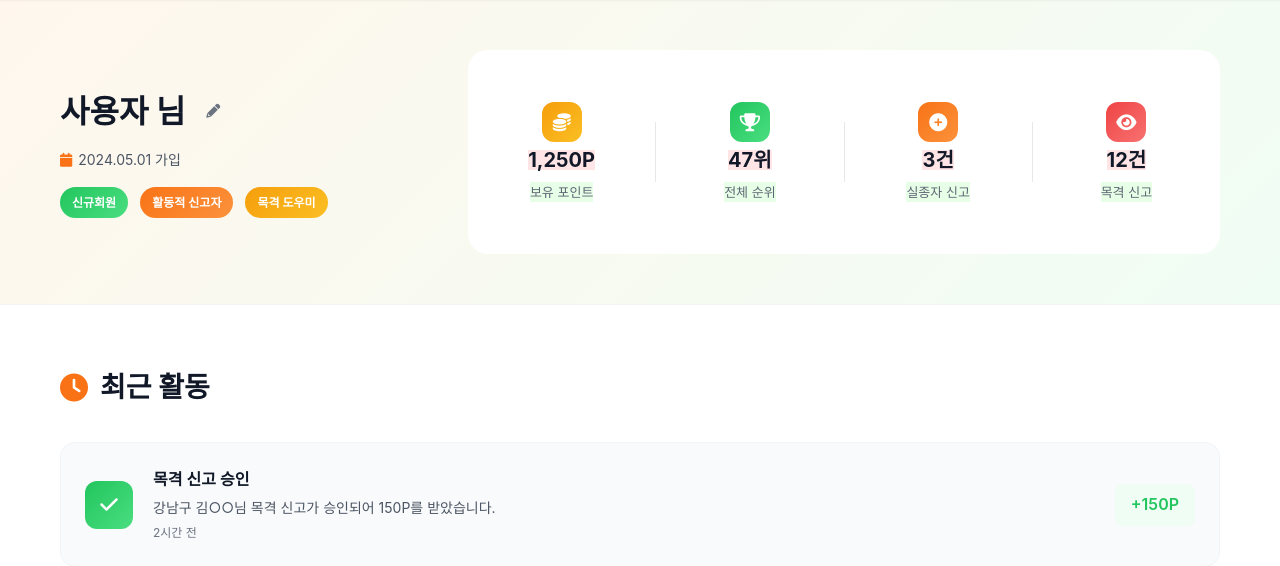
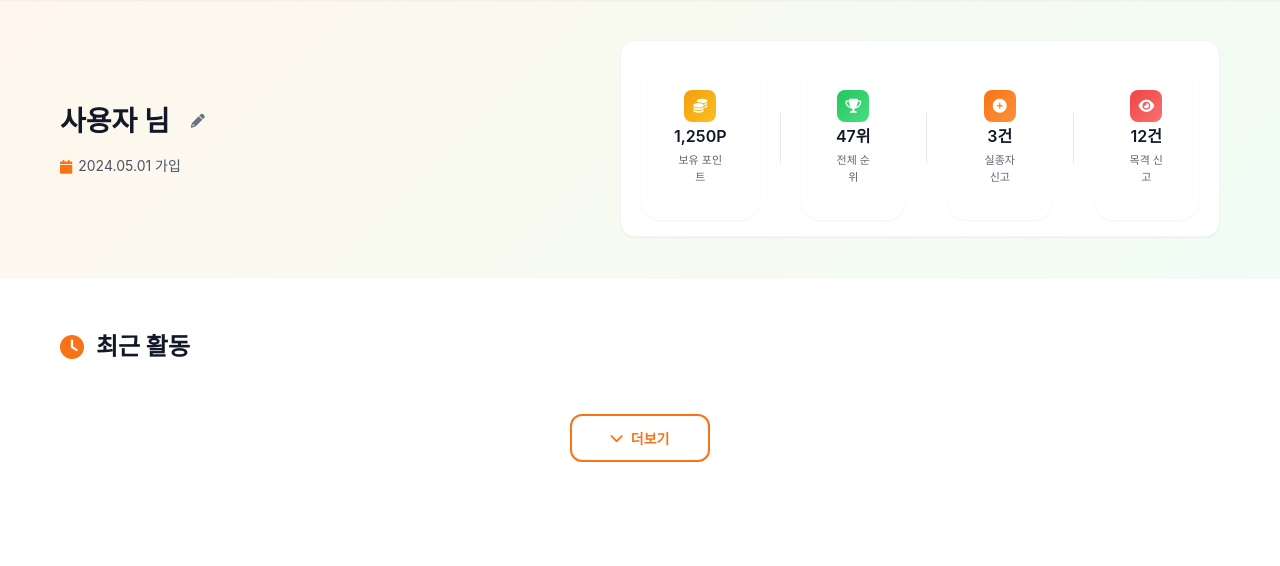
Before and after one commit to ANGIBU/songil, a Flask app: page /mypage in a window 1280 px wide. Shown: the part 75-641 px from the top of the page. Run offline with Flask 3, Linux system fonts and the light colour scheme; some libraries are stand-ins or nearby versions.

Commit message:
안기부 |  커밋된 시간: 2025-06-30 00:24:29

```diff
--- a/static/css/user.css
+++ b/static/css/user.css
@@ -141,7 +141,7 @@
 
 /* ===== 마이페이지 헤더 ===== */
 .mypage-header {
-    padding: 50px 0;
+    padding: 40px 0;
     background: linear-gradient(135deg, var(--primary-orange-bg) 0%, var(--secondary-green-bg) 100%);
     border-bottom: 1px solid var(--gray-100);
 }
@@ -155,7 +155,7 @@
 
 .user-profile {
     display: flex;
-    gap: 24px;
+    gap: 20px;
     align-items: center;
 }
 
@@ -172,7 +172,7 @@
 }
 
 .username {
-    font-size: 32px;
+    font-size: 28px;
     font-weight: 700;
     color: var(--gray-900);
     margin: 0;
@@ -201,7 +201,7 @@
 .user-meta {
     display: flex;
     gap: 20px;
-    margin-bottom: 16px;
+    margin-bottom: 0;
 }
 
 .user-meta span {
@@ -216,123 +216,47 @@
     color: var(--primary-orange);
 }
 
-.user-badges {
-    display: flex;
-    gap: 12px;
-    flex-wrap: wrap;
-}
-
-.badge {
-    padding: 6px 12px;
-    border-radius: 20px;
-    font-size: 12px;
-    font-weight: 600;
-    color: white;
-}
-
-.badge.new-member {
-    background: linear-gradient(135deg, var(--secondary-green) 0%, var(--secondary-green-light) 100%);
-}
-
-.badge.active-reporter {
-    background: linear-gradient(135deg, var(--primary-orange) 0%, var(--primary-orange-light) 100%);
-}
-
-.badge.witness-helper {
-    background: linear-gradient(135deg, var(--warning-amber) 0%, var(--warning-amber-light) 100%);
-}
-
-/* ===== Shadow 완전 제거 규칙 (마이페이지만) ===== */
-.mypage-header *,
-.user-dashboard *,
-.dashboard-stats-simple *,
-.stat-item,
-.stat-item *,
-.stat-number,
-.stat-label,
-div.stat-number,
-div.stat-label {
-    box-shadow: none !important;
-    filter: none !important;
-    text-shadow: none !important;
-    border: none !important;
-    outline: none !important;
-    -webkit-box-shadow: none !important;
-    -moz-box-shadow: none !important;
-    -webkit-filter: none !important;
-    -moz-filter: none !important;
-    -webkit-text-shadow: none !important;
-    -moz-text-shadow: none !important;
-}
-
-.stat-item:hover,
-.stat-item:focus,
-.stat-item:active,
-.stat-number:hover,
-.stat-number:focus,
-.stat-number:active,
-.stat-label:hover,
-.stat-label:focus,
-.stat-label:active {
-    box-shadow: none !important;
-    filter: none !important;
-    text-shadow: none !important;
-    border: none !important;
-    outline: none !important;
-    transform: none !important;
-    transition: none !important;
-    -webkit-box-shadow: none !important;
-    -moz-box-shadow: none !important;
-}
-
-/* 디버깅용 - 임시 배경색 */
-.stat-number {
-    background: rgba(255, 0, 0, 0.1) !important;
-}
-
-.stat-label {
-    background: rgba(0, 255, 0, 0.1) !important;
-}
-
-/* ===== 간소화된 대시보드 통계 ===== */
-.dashboard-stats-simple {
+/* ===== 컴팩트한 대시보드 통계 ===== */
+.dashboard-stats-compact {
     display: flex;
     justify-content: space-between;
     align-items: center;
     background: white;
-    border-radius: var(--radius-xl);
-    padding: 20px 24px;
-    box-shadow: var(--shadow-md);
+    border-radius: var(--radius-lg);
+    padding: 16px 20px;
+    box-shadow: var(--shadow-sm);
     border: 1px solid var(--gray-100);
-    gap: 24px;
-    min-height: 100px;
+    gap: 20px;
+    min-height: 80px;
+    max-width: 600px;
+    margin-left: auto;
 }
 
 .stat-item {
     display: flex;
     flex-direction: column;
     align-items: center;
-    gap: 8px;
+    gap: 6px;
     flex: 1;
     text-align: center;
 }
 
 .stat-divider {
     width: 1px;
-    height: 60px;
+    height: 50px;
     border: none;
     background-color: var(--gray-200);
     margin: 0;
 }
 
 .stat-icon {
-    width: 40px;
-    height: 40px;
-    border-radius: var(--radius-md);
+    width: 32px;
+    height: 32px;
+    border-radius: var(--radius-sm);
     display: flex;
     align-items: center;
     justify-content: center;
-    font-size: 18px;
+    font-size: 14px;
     color: white;
     flex-shrink: 0;
 }
@@ -353,29 +277,38 @@
     background: linear-gradient(135deg, var(--danger-red) 0%, var(--danger-red-light) 100%);
 }
 
+/* 색 강조 효과 완전 제거 */
 .stat-number {
-    font-size: 20px;
-    font-weight: 700;
+    font-size: 16px;
+    font-weight: 600;
     color: var(--gray-900);
     line-height: 1;
-    margin-bottom: 4px;
+    margin-bottom: 2px;
+    background: none !important;
+    box-shadow: none !important;
+    text-shadow: none !important;
+    filter: none !important;
 }
 
 .stat-label {
-    font-size: 13px;
+    font-size: 11px;
     color: var(--gray-600);
+    background: none !important;
+    box-shadow: none !important;
+    text-shadow: none !important;
+    filter: none !important;
 }
 
 /* ===== 최근 활동 섹션 ===== */
 .recent-activity {
-    padding: 60px 0;
+    padding: 50px 0;
     background: white;
 }
 
 .recent-activity h2 {
-    font-size: 28px;
+    font-size: 24px;
     color: var(--gray-900);
-    margin-bottom: 32px;
+    margin-bottom: 24px;
     display: flex;
     align-items: center;
     gap: 12px;
@@ -388,17 +321,17 @@
 .activity-summary {
     display: flex;
     flex-direction: column;
-    gap: 20px;
-    margin-bottom: 32px;
+    gap: 16px;
+    margin-bottom: 24px;
 }
 
 .activity-item {
     display: flex;
     align-items: center;
-    gap: 20px;
-    padding: 24px;
+    gap: 16px;
+    padding: 20px;
     background: var(--gray-50);
-    border-radius: var(--radius-lg);
+    border-radius: var(--radius-md);
     border: 1px solid var(--gray-100);
     transition: var(--transition-base);
 }
@@ -406,17 +339,17 @@
 .activity-item:hover {
     background: white;
     box-shadow: var(--shadow-md);
-    transform: translateY(-2px);
+    transform: translateY(-1px);
 }
 
 .activity-icon {
-    width: 48px;
-    height: 48px;
-    border-radius: var(--radius-md);
+    width: 40px;
+    height: 40px;
+    border-radius: var(--radius-sm);
     display: flex;
     align-items: center;
     justify-content: center;
-    font-size: 20px;
+    font-size: 16px;
     color: white;
     flex-shrink: 0;
 }
@@ -438,28 +371,29 @@
 }
 
 .activity-title {
-    font-size: 16px;
+    font-size: 14px;
     font-weight: 600;
     color: var(--gray-900);
     margin-bottom: 4px;
 }
 
 .activity-description {
-    font-size: 14px;
+    font-size: 13px;
     color: var(--gray-600);
     margin-bottom: 4px;
 }
 
 .activity-time {
-    font-size: 12px;
+    font-size: 11px;
     color: var(--gray-500);
 }
 
 .activity-points {
-    font-size: 16px;
+    font-size: 14px;
     font-weight: 600;
-    padding: 8px 16px;
+    padding: 6px 12px;
     border-radius: var(--radius-sm);
+    white-space: nowrap;
 }
 
 .activity-points.positive {
@@ -473,15 +407,36 @@
 }
 
 .activity-status {
-    font-size: 14px;
+    font-size: 12px;
     font-weight: 600;
-    padding: 6px 12px;
+    padding: 5px 10px;
     border-radius: var(--radius-sm);
+    white-space: nowrap;
 }
 
 .activity-status.pending {
     color: var(--warning-amber);
     background: var(--warning-amber-bg);
+}
+
+/* ===== 더보기 버튼 컨테이너 ===== */
+.load-more-container {
+    text-align: center;
+    margin-top: 20px;
+}
+
+.load-more-btn {
+    min-width: 140px;
+}
+
+.load-more-btn:disabled {
+    opacity: 0.6;
+    cursor: not-allowed;
+}
+
+.load-more-btn:disabled:hover {
+    transform: none;
+    box-shadow: none;
 }
 
 /* ===== 프로필 수정 모달 ===== */
--- a/static/js/mypage.js
+++ b/static/js/mypage.js
@@ -13,7 +13,6 @@
         points: 1250,
         rank: 47,
         joinDate: '2024.05.01',
-        badges: ['신규회원', '활동적 신고자', '목격 도우미'],
         stats: {
             reports: 3,
             witnesses: 12,
@@ -25,6 +24,9 @@
         }
     },
     activityHistory: [],
+    displayedActivities: [],
+    currentActivityPage: 0,
+    activitiesPerPage: 5,
     isLoading: false,
     errors: {}
 };
@@ -56,8 +58,9 @@
                 phone: '010-1234-5678'
             };
 
-            // 활동 내역 로드
+            // 활동 내역 로드 (12개 샘플 데이터)
             mypageState.activityHistory = getDummyActivityData();
+            loadInitialActivities();
 
             mypageState.isLoading = false;
             updateLoadingState();
@@ -71,7 +74,7 @@
     }
 }
 
-// 더미 활동 데이터
+// 12개 샘플 활동 데이터
 function getDummyActivityData() {
     return [
         {
@@ -100,8 +103,136 @@
             points: -500,
             timestamp: new Date(Date.now() - 24 * 60 * 60 * 1000).toISOString(),
             status: 'completed'
+        },
+        {
+            id: 4,
+            type: 'missing_report',
+            title: '실종자 신고 접수',
+            description: '마포구 실종자 신고가 접수되어 처리 중입니다.',
+            points: 0,
+            timestamp: new Date(Date.now() - 2 * 24 * 60 * 60 * 1000).toISOString(),
+            status: 'pending'
+        },
+        {
+            id: 5,
+            type: 'witness_approved',
+            title: '목격 신고 승인',
+            description: '용산구 이○○님 목격 신고가 승인되어 120P를 받았습니다.',
+            points: 120,
+            timestamp: new Date(Date.now() - 3 * 24 * 60 * 60 * 1000).toISOString(),
+            status: 'completed'
+        },
+        {
+            id: 6,
+            type: 'points_earned',
+            title: '출석 체크 보상',
+            description: '7일 연속 출석으로 보너스 포인트를 받았습니다.',
+            points: 100,
+            timestamp: new Date(Date.now() - 4 * 24 * 60 * 60 * 1000).toISOString(),
+            status: 'completed'
+        },
+        {
+            id: 7,
+            type: 'witness_submitted',
+            title: '목격 신고 제출',
+            description: '송파구 최○○님에 대한 목격 정보를 신고했습니다.',
+            points: 0,
+            timestamp: new Date(Date.now() - 5 * 24 * 60 * 60 * 1000).toISOString(),
+            status: 'approved'
+        },
+        {
+            id: 8,
+            type: 'shop_purchase',
+            title: '포인트샵 구매',
+            description: '편의점 상품권을 구매했습니다.',
+            points: -300,
+            timestamp: new Date(Date.now() - 6 * 24 * 60 * 60 * 1000).toISOString(),
+            status: 'completed'
+        },
+        {
+            id: 9,
+            type: 'witness_approved',
+            title: '목격 신고 승인',
+            description: '노원구 정○○님 목격 신고가 승인되어 180P를 받았습니다.',
+            points: 180,
+            timestamp: new Date(Date.now() - 8 * 24 * 60 * 60 * 1000).toISOString(),
+            status: 'completed'
+        },
+        {
+            id: 10,
+            type: 'missing_report',
+            title: '실종자 신고 승인',
+            description: '등록하신 실종자 신고가 승인되었습니다.',
+            points: 200,
+            timestamp: new Date(Date.now() - 10 * 24 * 60 * 60 * 1000).toISOString(),
+            status: 'completed'
+        },
+        {
+            id: 11,
+            type: 'witness_submitted',
+            title: '목격 신고 제출',
+            description: '관악구 한○○님에 대한 목격 정보를 신고했습니다.',
+            points: 0,
+            timestamp: new Date(Date.now() - 12 * 24 * 60 * 60 * 1000).toISOString(),
+            status: 'rejected'
+        },
+        {
+            id: 12,
+            type: 'points_earned',
+            title: '가입 축하 보상',
+            description: '손길 플랫폼 가입을 축하드립니다! 가입 보상을 받았습니다.',
+            points: 500,
+            timestamp: new Date(Date.now() - 15 * 24 * 60 * 60 * 1000).toISOString(),
+            status: 'completed'
         }
     ];
+}
+
+// 초기 활동 내역 로드 (첫 5개)
+function loadInitialActivities() {
+    mypageState.currentActivityPage = 0;
+    mypageState.displayedActivities = mypageState.activityHistory.slice(0, mypageState.activitiesPerPage);
+    updateMoreButtonVisibility();
+}
+
+// 더 많은 활동 내역 로드
+function loadMoreActivities() {
+    const button = document.getElementById('loadMoreBtn');
+    if (!button) return;
+
+    // 로딩 상태 설정
+    setButtonLoading(button, '로딩 중...');
+
+    setTimeout(() => {
+        const nextPage = mypageState.currentActivityPage + 1;
+        const startIndex = nextPage * mypageState.activitiesPerPage;
+        const endIndex = startIndex + mypageState.activitiesPerPage;
+
+        const nextActivities = mypageState.activityHistory.slice(startIndex, endIndex);
+
+        if (nextActivities.length > 0) {
+            mypageState.displayedActivities = [...mypageState.displayedActivities, ...nextActivities];
+            mypageState.currentActivityPage = nextPage;
+            updateActivityFeed();
+            updateMoreButtonVisibility();
+        }
+
+        resetButtonLoading(button, '<i class="fas fa-chevron-down"></i> 더보기');
+    }, 800);
+}
+
+// 더보기 버튼 표시/숨김 처리
+function updateMoreButtonVisibility() {
+    const container = document.getElementById('loadMoreContainer');
+    if (!container) return;
+
+    const hasMore = mypageState.displayedActivities.length < mypageState.activityHistory.length;
+
+    if (hasMore) {
+        container.style.display = 'block';
+    } else {
+        container.style.display = 'none';
+    }
 }
 
 // 이벤트 리스너 설정
@@ -316,7 +447,7 @@
 function initializeAnimations() {
     if (typeof gsap === 'undefined') return;
 
-    // 페이지 로드 애니메이션 (shadow 효과 제거)
+    // 페이지 로드 애니메이션
     gsap.timeline()
         .from('.user-dashboard', {
             duration: 0.8,
@@ -324,7 +455,7 @@
             opacity: 0,
             ease: 'power2.out'
         })
-        .from('.dashboard-stats-simple', {
+        .from('.dashboard-stats-compact', {
             duration: 0.6,
             y: 20,
             opacity: 0,
@@ -337,11 +468,11 @@
             ease: 'power2.out'
         }, '-=0.2');
 
-    // 스크롤 트리거 설정 (shadow 효과 제거)
+    // 스크롤 트리거 설정
     if (gsap.registerPlugin && typeof ScrollTrigger !== 'undefined') {
         gsap.registerPlugin(ScrollTrigger);
 
-        // 통계 항목 개별 애니메이션 (shadow 제거)
+        // 통계 항목 개별 애니메이션
         gsap.utils.toArray('.stat-item').forEach((item, index) => {
             gsap.from(item, {
                 scrollTrigger: {
@@ -402,19 +533,15 @@
 
 // 통계 업데이트
 function updateStats() {
-    const stats = mypageState.userProfile.stats;
-
-    // 승인률은 제거되었으므로 다른 필요한 통계 업데이트만 수행
+    // 필요한 추가 통계 업데이트
 }
 
 // 활동 피드 업데이트
 function updateActivityFeed() {
     const activityContainer = document.querySelector('.activity-summary');
-    if (!activityContainer || !mypageState.activityHistory.length) return;
+    if (!activityContainer || !mypageState.displayedActivities.length) return;
 
-    const recentActivities = mypageState.activityHistory.slice(0, 3);
-
-    activityContainer.innerHTML = recentActivities.map(activity => `
+    activityContainer.innerHTML = mypageState.displayedActivities.map(activity => `
         <div class="activity-item">
             <div class="activity-icon ${getActivityIconClass(activity.type)}">
                 <i class="fas ${getActivityIcon(activity.type)}"></i>
@@ -433,6 +560,18 @@
             `}
         </div>
     `).join('');
+
+    // 새로 추가된 항목들에 애니메이션 적용
+    if (typeof gsap !== 'undefined') {
+        const newItems = activityContainer.querySelectorAll('.activity-item');
+        gsap.from(newItems, {
+            duration: 0.4,
+            y: 20,
+            opacity: 0,
+            stagger: 0.1,
+            ease: 'power2.out'
+        });
+    }
 }
 
 // 활동 아이콘 클래스
@@ -585,3 +724,4 @@
 window.openProfileEditModal = openProfileEditModal;
 window.closeProfileEditModal = closeProfileEditModal;
 window.handleProfileEdit = handleProfileEdit;
+window.loadMoreActivities = loadMoreActivities;
--- a/templates/user/mypage.html
+++ b/templates/user/mypage.html
@@ -25,15 +25,10 @@
                             2024.05.01 가입
                         </span>
                     </div>
-                    <div class="user-badges">
-                        <span class="badge new-member">신규회원</span>
-                        <span class="badge active-reporter">활동적 신고자</span>
-                        <span class="badge witness-helper">목격 도우미</span>
-                    </div>
                 </div>
             </div>
 
-            <div class="dashboard-stats-simple">
+            <div class="dashboard-stats-compact">
                 <div class="stat-item points">
                     <div class="stat-icon">
                         <i class="fas fa-coins"></i>
@@ -82,47 +77,17 @@
             <i class="fas fa-clock"></i>
             최근 활동
         </h2>
-        <div class="activity-summary">
-            <div class="activity-item">
-                <div class="activity-icon success">
-                    <i class="fas fa-check"></i>
-                </div>
-                <div class="activity-content">
-                    <div class="activity-title">목격 신고 승인</div>
-                    <div class="activity-description">강남구 김○○님 목격 신고가 승인되어 150P를 받았습니다.</div>
-                    <div class="activity-time">2시간 전</div>
-                </div>
-                <div class="activity-points positive">+150P</div>
-            </div>
-
-            <div class="activity-item">
-                <div class="activity-icon info">
-                    <i class="fas fa-eye"></i>
-                </div>
-                <div class="activity-content">
-                    <div class="activity-title">목격 신고 제출</div>
-                    <div class="activity-description">서초구 박○○님에 대한 목격 정보를 신고했습니다.</div>
-                    <div class="activity-time">5시간 전</div>
-                </div>
-                <div class="activity-status pending">검토중</div>
-            </div>
-
-            <div class="activity-item">
-                <div class="activity-icon purchase">
-                    <i class="fas fa-shopping-cart"></i>
-                </div>
-                <div class="activity-content">
-                    <div class="activity-title">포인트샵 구매</div>
-                    <div class="activity-description">스타벅스 아메리카노를 구매했습니다.</div>
-                    <div class="activity-time">1일 전</div>
-                </div>
-                <div class="activity-points negative">-500P</div>
-            </div>
+        <div class="activity-summary" id="activityList">
+        </div>
+        <div class="load-more-container" id="loadMoreContainer">
+            <button class="btn btn-outline load-more-btn" id="loadMoreBtn" onclick="loadMoreActivities()">
+                <i class="fas fa-chevron-down"></i>
+                더보기
+            </button>
         </div>
     </div>
 </section>
 
-<!-- 프로필 수정 모달 -->
 <div class="profile-edit-modal" id="profileEditModal">
     <div class="modal-overlay" onclick="closeProfileEditModal()"></div>
     <div class="modal-content">
```
Also changed, not shown: other parts of static/css/user.css (+33 -50 lines).
